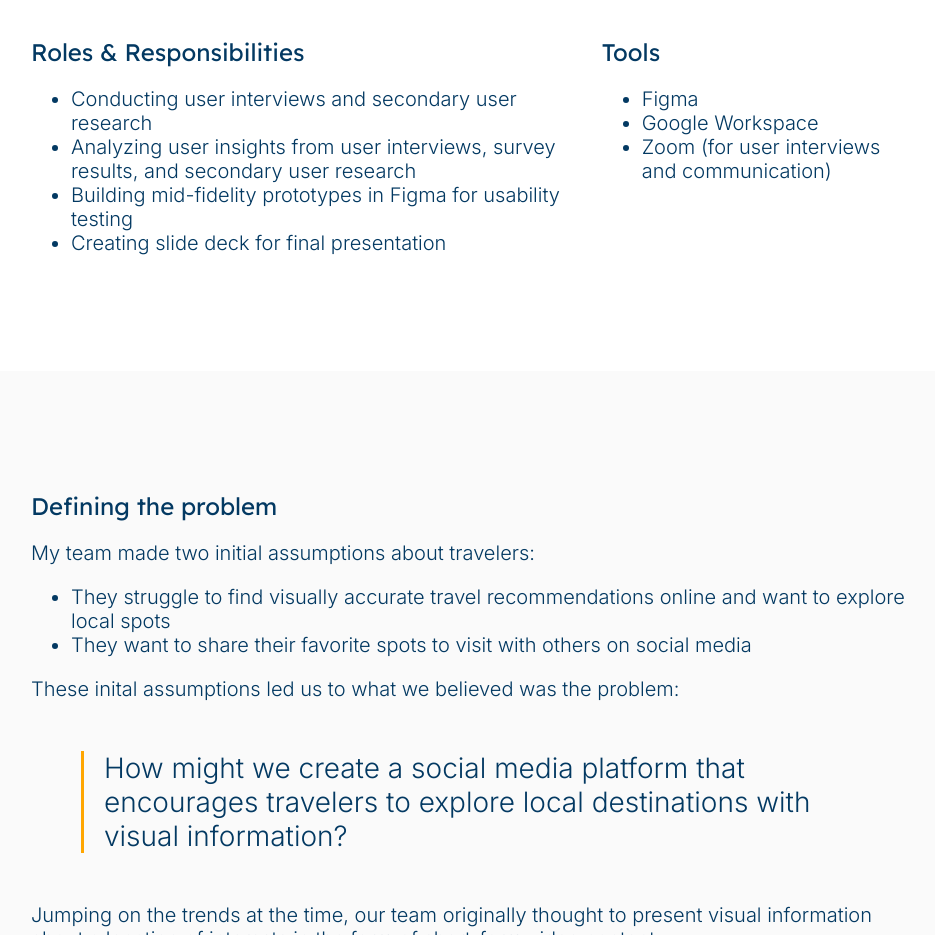
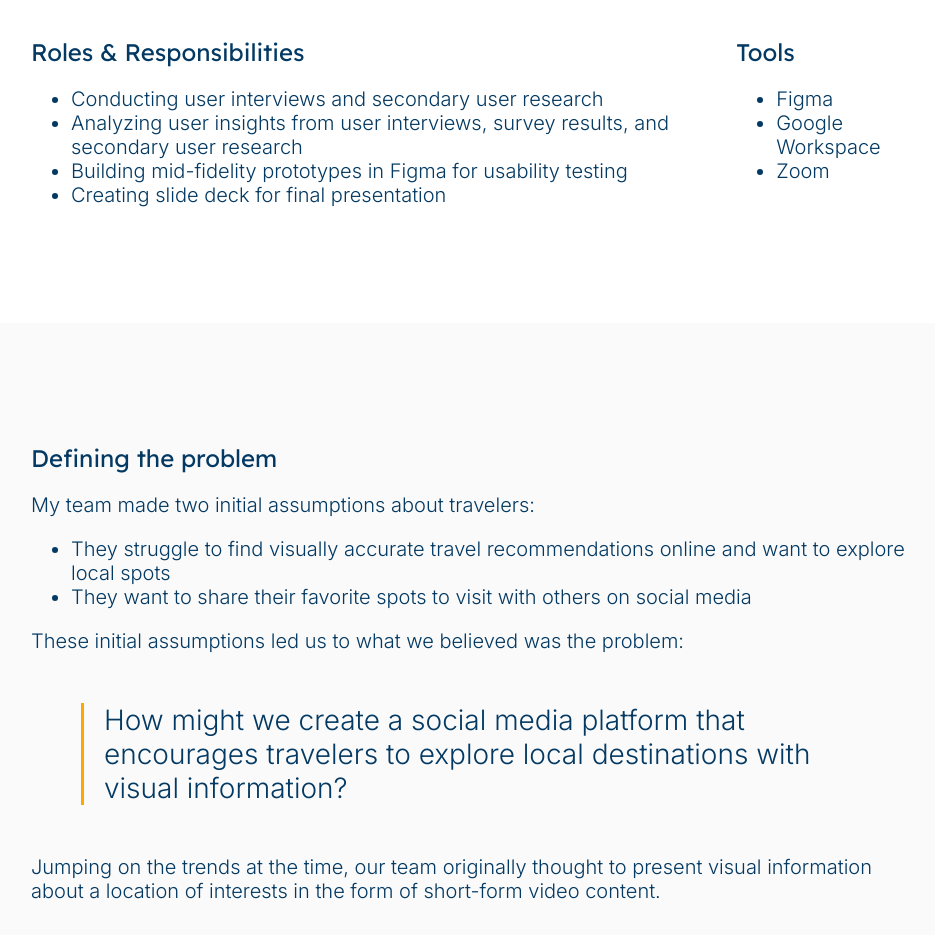
Before and after one commit to kassidytran/kassidys-portfolio, a plain HTML site: page yelp-community.html in a window 1280 px wide. Shown: the part 1483-2418 px from the top of the page, without its empty margins (169-1104 px from the left). Drawn offline with Linux system fonts and the light colour scheme.

Commit message:
about and yelp-community
updating content and editing typos

```diff
--- a/yelp-community.html
+++ b/yelp-community.html
@@ -55,7 +55,7 @@
                     <ul>
                         <li>Figma</li>
                         <li>Google Workspace</li>
-                        <li>Zoom (for user interviews and communication)</li>
+                        <li>Zoom</li>
                     </ul>
                 </div>
             </div>
@@ -68,7 +68,7 @@
                 <li>They struggle to find visually accurate travel recommendations online and want to explore local spots</li>
                 <li>They want to share their favorite spots to visit with others on social media</li>
             </ul>
-            <p>These inital assumptions led us to what we believed was the problem:</p>
+            <p>These initial assumptions led us to what we believed was the problem:</p>
             <p class="callout">How might we create a social media platform that encourages travelers to explore local destinations with visual information?</p>
             <p>Jumping on the trends at the time, our team originally thought to present visual information about a location of interests in the form of short-form video content. </p>
         </section>
```
Also changed, not shown: about.html (+6 -3 lines).
